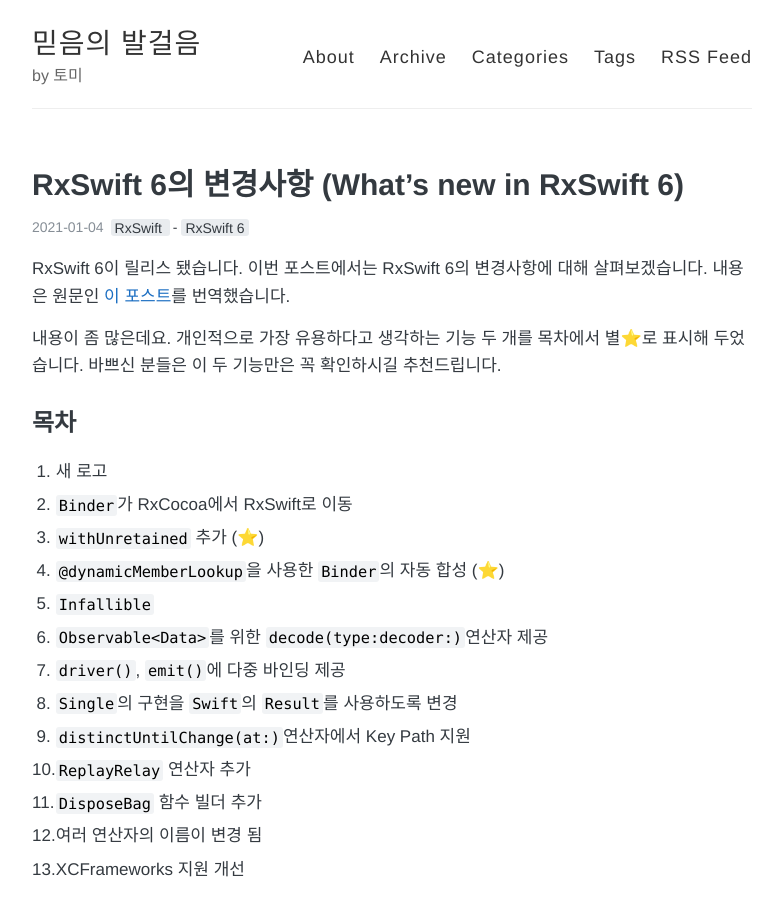
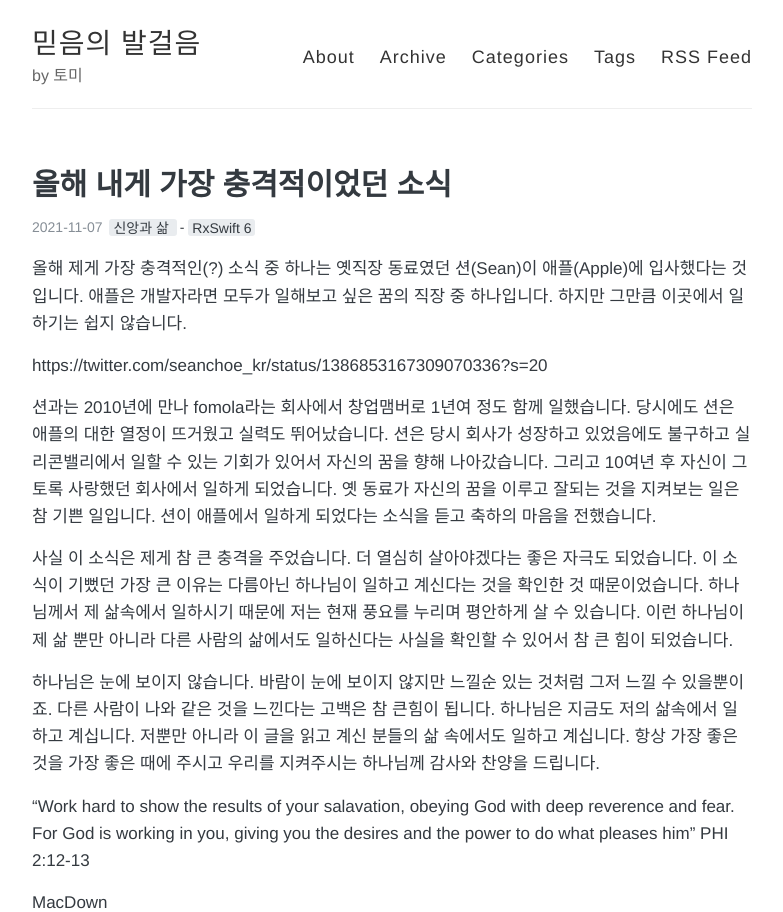
Before and after one commit to Jusung/joyfulpace, a Jekyll site: the page built from _posts/2021/2021-11-07-GodIsWorking.md, in a window 1280 px wide and 1400 px high. Shown: the top 912 px of the window, without its empty margins (248-1031 px from the left). Built offline with Jekyll 4.4.1, drawn with Linux system fonts in a browser that asks for light colours.

Commit message:
하나님이 일하심 포스트 발행

```diff
--- a/_posts/2021/2021-01-04-WhatsNewInRxSwift6.md
+++ b/_posts/2021/2021-11-07-GodIsWorking.md
@@ -1,13 +1,27 @@
 ---
 layout: post
-title: "RxSwift 6의 변경사항 (What’s new in RxSwift 6)"
+title: "올해 내게 가장 충격적이었던 소식"
 category:
-  - RxSwift
+  - 신앙과 삶
 tags:
   - RxSwift 6
 comments: true
 published: true
 ---
+
+올해 제게 가장 충격적인(?) 소식 중 하나는 옛직장 동료였던 션(Sean)이 애플(Apple)에 입사했다는 것입니다. 애플은 개발자라면 모두가 일해보고 싶은 꿈의 직장 중 하나입니다. 하지만 그만큼 이곳에서 일하기는 쉽지 않습니다.
+
+https://twitter.com/seanchoe_kr/status/1386853167309070336?s=20
+
+션과는 2010년에 만나 fomola라는 회사에서 창업맴버로 1년여 정도 함께 일했습니다. 당시에도 션은 애플의 대한 열정이 뜨거웠고 실력도 뛰어났습니다. 션은 당시 회사가 성장하고 있었음에도 불구하고 실리콘밸리에서 일할 수 있는 기회가 있어서 자신의 꿈을 향해 나아갔습니다. 그리고 10여년 후 자신이 그토록 사랑했던 회사에서 일하게 되었습니다. 옛 동료가 자신의 꿈을 이루고 잘되는 것을 지켜보는 일은 참 기쁜 일입니다. 션이 애플에서 일하게 되었다는 소식을 듣고 축하의 마음을 전했습니다.
+
+사실 이 소식은 제게 참 큰 충격을 주었습니다. 더 열심히 살아야겠다는 좋은 자극도 되었습니다. 이 소식이 기뻤던 가장 큰 이유는 다름아닌 하나님이 일하고 계신다는 것을 확인한 것 때문이었습니다. 하나님께서 제 삶속에서 일하시기 때문에 저는 현재 풍요를 누리며 평안하게 살 수 있습니다. 이런 하나님이 제 삶 뿐만 아니라 다른 사람의 삶에서도 일하신다는 사실을 확인할 수 있어서 참 큰 힘이 되었습니다.
+
+하나님은 눈에 보이지 않습니다. 바람이 눈에 보이지 않지만 느낄순 있는 것처럼 그저 느낄 수 있을뿐이죠. 다른 사람이 나와 같은 것을 느낀다는 고백은 참 큰힘이 됩니다. 하나님은 지금도 저의 삶속에서 일하고 계십니다. 저뿐만 아니라 이 글을 읽고 계신 분들의 삶 속에서도 일하고 계십니다. 항상 가장 좋은 것을 가장 좋은 때에 주시고 우리를 지켜주시는 하나님께 감사와 찬양을 드립니다.
+
+“Work hard to show the results of your salavation, obeying God with deep reverence and fear. For God is working in you, giving you the desires and the power to do what pleases him” PHI 2:12-13
+
+MacDown
 
 RxSwift 6이 릴리스 됐습니다. 이번 포스트에서는 RxSwift 6의 변경사항에 대해 살펴보겠습니다. 내용은 원문인 [이 포스트](https://dev.to/freak4pc/what-s-new-in-rxswift-6-2nog#new-logo)를 번역했습니다.
 
```
